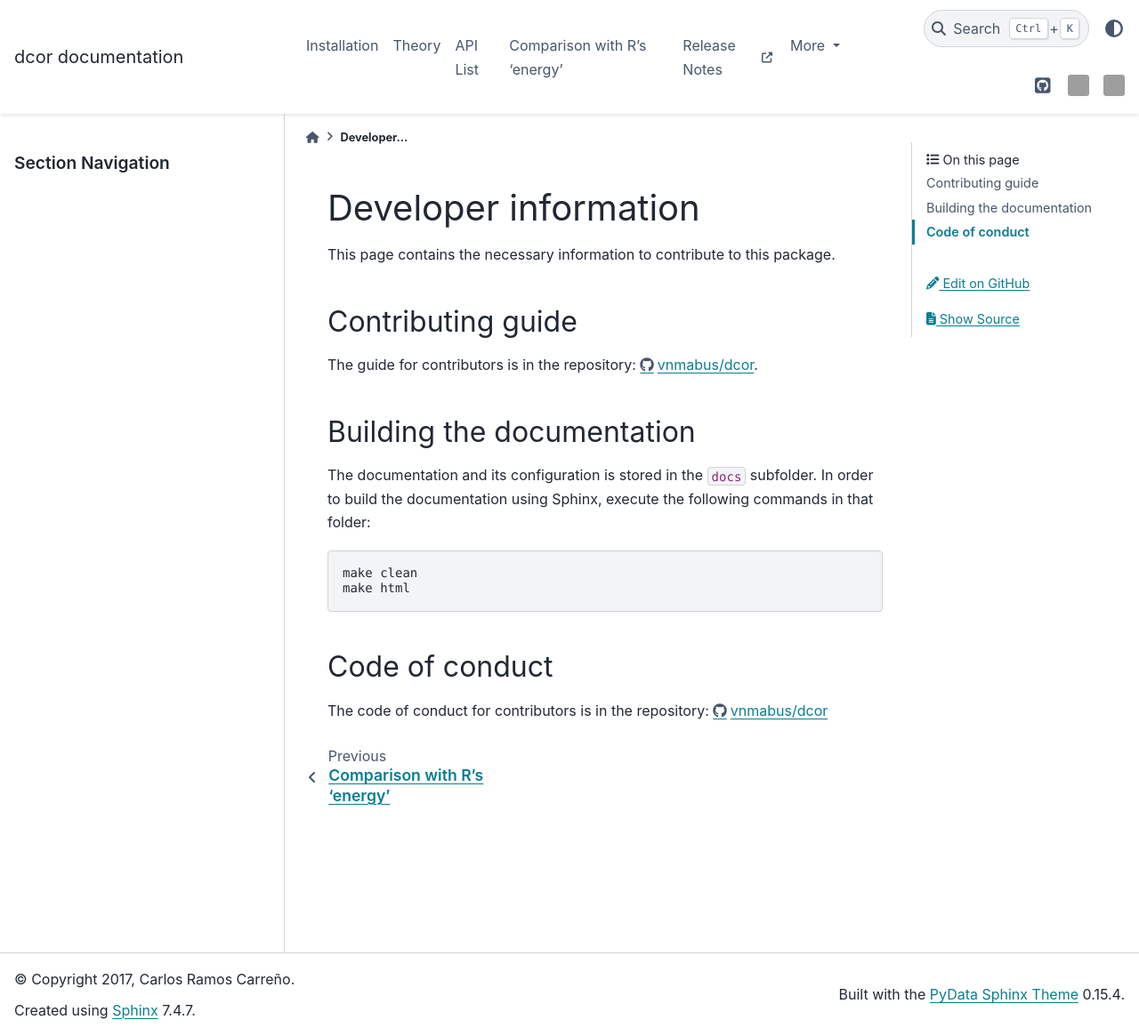
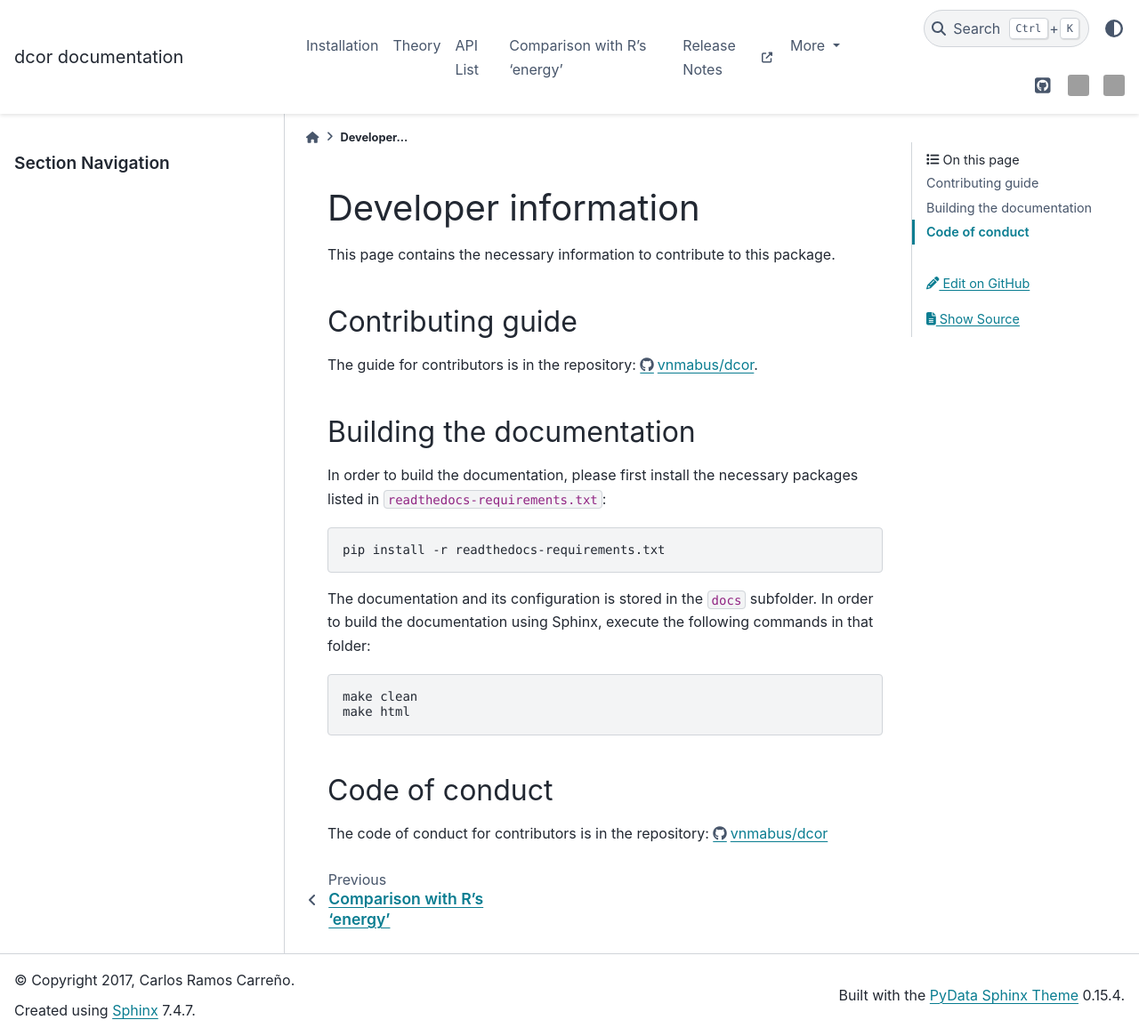
Before and after one commit to vnmabus/dcor, a Sphinx documentation site: the page built from docs/development.rst, in a window 1280 px wide and 1165 px high. Shown: the whole window at 89% size. Built offline with Sphinx 7.4.7 and the PyData theme 0.15.4, drawn with Linux system fonts in a browser that asks for light colours; pages that are not in the unit, such as notebooks, are missing from menus; the version number could not be read and is left out; grey boxes are pictures that could not be loaded.

Commit message:
Improve docs.

```diff
--- a/dcor/__init__.py
+++ b/dcor/__init__.py
@@ -13,6 +13,7 @@ import pathlib as _pathlib
 from . import distances, homogeneity, independence
 from ._dcor import (
     DistanceCovarianceMethod as DistanceCovarianceMethod,
+    Stats as Stats,
     distance_correlation as distance_correlation,
     distance_correlation_af_inv as distance_correlation_af_inv,
     distance_correlation_af_inv_sqr as distance_correlation_af_inv_sqr,
@@ -37,6 +38,7 @@ from ._energy import (
     EstimationStatistic as EstimationStatistic,
     energy_distance as energy_distance,
 )
+from ._hypothesis import HypothesisTest as HypothesisTest
 from ._partial_dcor import (
     partial_distance_correlation,
     partial_distance_covariance as partial_distance_covariance,
--- a/docs/development.rst
+++ b/docs/development.rst
@@ -11,6 +11,13 @@ https://github.com/vnmabus/dcor/blob/develop/CONTRIBUTING.md.
 
 Building the documentation
 --------------------------
+
+In order to build the documentation, please first install the necessary
+packages listed in ``readthedocs-requirements.txt``:
+
+.. code-block:: bash
+
+	pip install -r readthedocs-requirements.txt
 
 The documentation and its configuration is stored in the ``docs`` subfolder.
 In order to build the documentation using Sphinx, execute the following
```
Also changed, not shown: docs/apilist.rst (+3 -5 lines).
